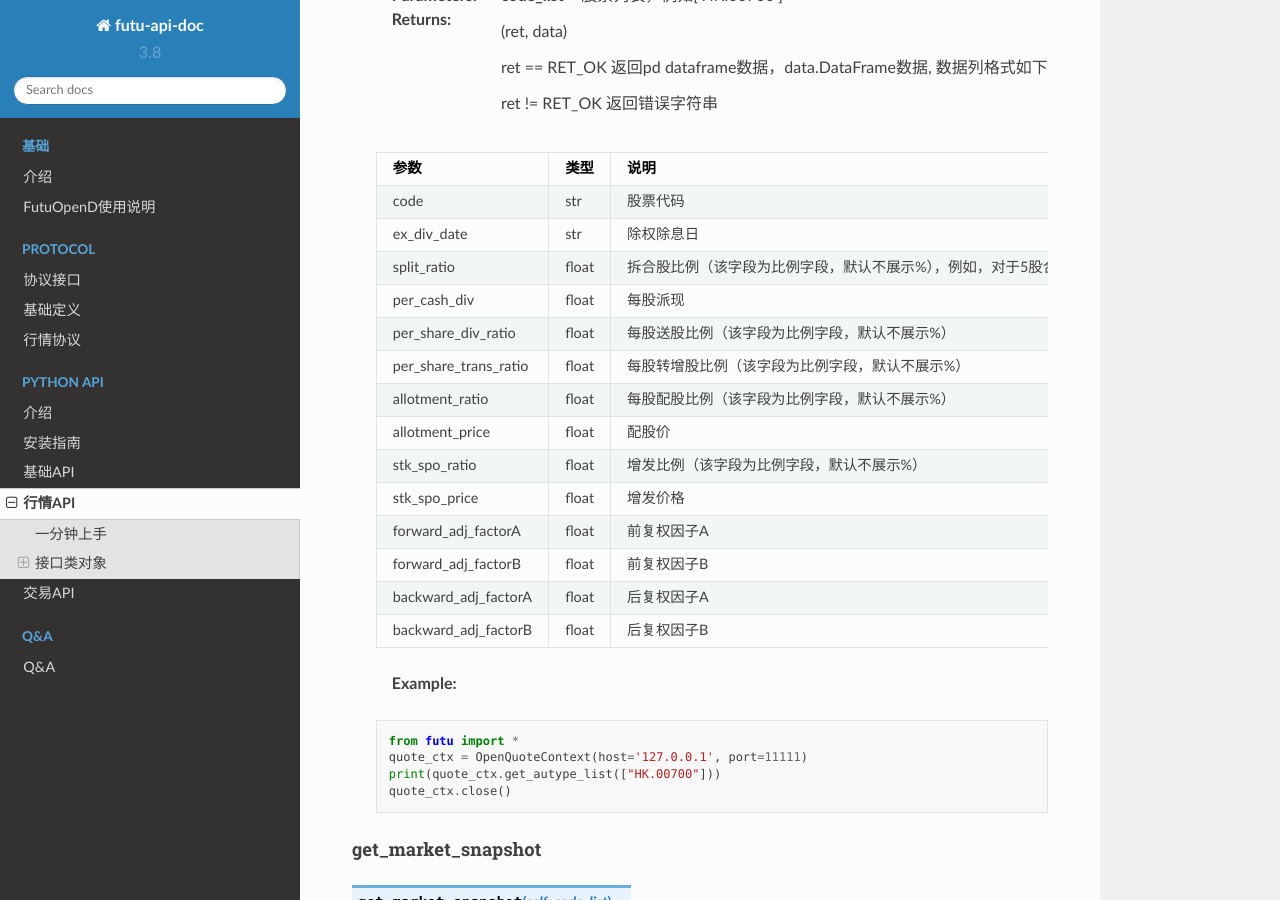
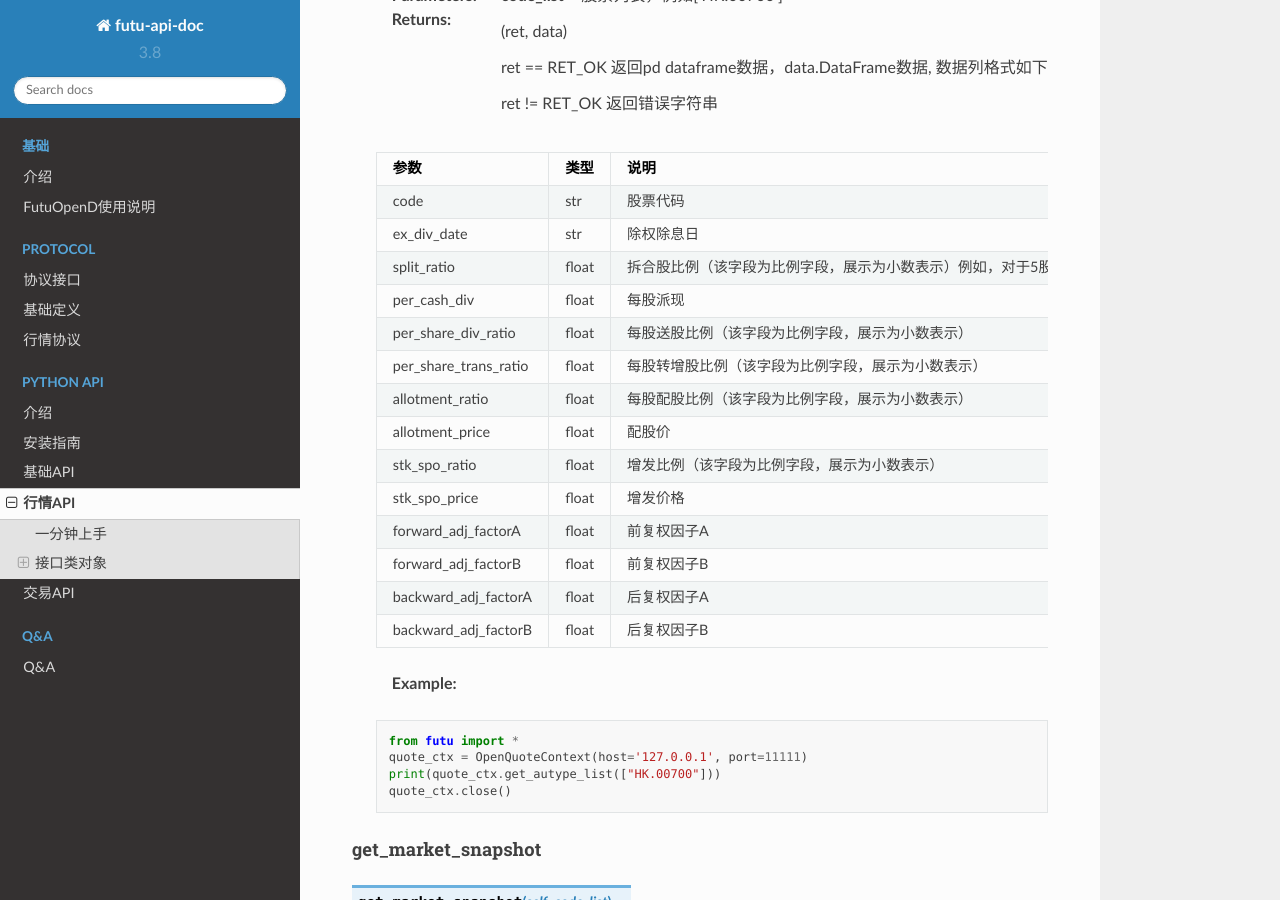
Before and after one commit to FutunnOpen/futu-api-doc, a Sphinx documentation site: the page built from doc_maker/source/api/Quote_API.rst, in a window 1280 px wide and 900 px high, scrolled down 7845 px. Built offline with Sphinx 7.4.7 and the Read the Docs theme 2.0.0, drawn with Linux system fonts in a browser that asks for light colours; pages that are not in the unit, such as notebooks, are missing from menus; some of the changed text lies outside the part shown.

Commit message:
行情的协议字段注释统一：比例类型的字段

```diff
--- a/doc_maker/source/api/Quote_API.rst
+++ b/doc_maker/source/api/Quote_API.rst
@@ -273,11 +273,11 @@
     close               float          收盘价
     high                float          最高价
     low                 float          最低价
-    pe_ratio            float          市盈率（该字段为比例字段，默认不展示%）
-    turnover_rate       float          换手率
+    pe_ratio            float          市盈率
+    turnover_rate       float          换手率（该字段为百分比字段，默认不展示%）
     volume              int            成交量
     turnover            float          成交额
-    change_rate         float          涨跌幅
+    change_rate         float          涨跌幅（该字段为百分比字段，默认不展示%）
     last_close          float          昨收价
     =================   ===========   ==============================================================================
 
@@ -329,11 +329,11 @@
     close               float          收盘价
     high                float          最高价
     low                 float          最低价
-    pe_ratio            float          市盈率（该字段为比例字段，默认不展示%）
-    turnover_rate       float          换手率
+    pe_ratio            float          市盈率
+    turnover_rate       float          换手率（该字段为百分比字段，默认不展示%）
     volume              int            成交量
     turnover            float          成交额
-    change_rate         float          涨跌幅
+    change_rate         float          涨跌幅（该字段为百分比字段，默认不展示%）
     last_close          float          昨收价
     =================   ===========   ==============================================================================
 
@@ -431,13 +431,13 @@
  =====================   ===========   ====================================================================================
  code                    str            股票代码
  ex_div_date             str            除权除息日
- split_ratio             float          拆合股比例（该字段为比例字段，默认不展示%），例如，对于5股合1股为5/1，对于1股拆5股为1/5
+ split_ratio             float          拆合股比例（该字段为比例字段，展示为小数表示）例如，对于5股合1股为5.0，对于1股拆5股为0.2
  per_cash_div            float          每股派现
- per_share_div_ratio     float          每股送股比例（该字段为比例字段，默认不展示%）
- per_share_trans_ratio   float          每股转增股比例（该字段为比例字段，默认不展示%）
- allotment_ratio         float          每股配股比例（该字段为比例字段，默认不展示%）
+ per_share_div_ratio     float          每股送股比例（该字段为比例字段，展示为小数表示）
+ per_share_trans_ratio   float          每股转增股比例（该字段为比例字段，展示为小数表示）
+ allotment_ratio         float          每股配股比例（该字段为比例字段，展示为小数表示）
  allotment_price         float          配股价
- stk_spo_ratio           float          增发比例（该字段为比例字段，默认不展示%）
+ stk_spo_ratio           float          增发比例（该字段为比例字段，展示为小数表示）
  stk_spo_price           float          增发价格
  forward_adj_factorA     float          前复权因子A
  forward_adj_factorB     float          前复权因子B
@@ -1066,11 +1066,11 @@
     close               float          收盘价
     high                float          最高价
     low                 float          最低价
-    pe_ratio            float          市盈率（该字段为比例字段，默认不展示%）
-    turnover_rate       float          换手率
+    pe_ratio            float          市盈率
+    turnover_rate       float          换手率（该字段为百分比字段，默认不展示%）
     volume              int            成交量
     turnover            float          成交额
-    change_rate         float          涨跌幅
+    change_rate         float          涨跌幅（该字段为百分比字段，默认不展示%）
     last_close          float          昨收价
     =================   ===========   ==============================================================================
 
@@ -1272,13 +1272,13 @@
 参数                      类型                        说明
 =====================   ===========   ====================================================================================
 ex_div_date             str            除权除息日
-split_ratio             float          拆合股比例（该字段为比例字段，默认不展示%），例如，对于5股合1股为5/1，对于1股拆5股为1/5
+split_ratio             float          拆合股比例（该字段为比例字段，展示为小数表示）例如，对于5股合1股为5.0，对于1股拆5股为0.2
 per_cash_div            float          每股派现
-per_share_div_ratio     float          每股送股比例（该字段为比例字段，默认不展示%）
-per_share_trans_ratio   float          每股转增股比例（该字段为比例字段，默认不展示%）
-allotment_ratio         float          每股配股比例（该字段为比例字段，默认不展示%）
+per_share_div_ratio     float          每股送股比例（该字段为比例字段，展示为小数表示）
+per_share_trans_ratio   float          每股转增股比例（该字段为比例字段，展示为小数表示）
+allotment_ratio         float          每股配股比例（该字段为比例字段，展示为小数表示）
 allotment_price         float          配股价
-stk_spo_ratio           float          增发比例（该字段为比例字段，默认不展示%）
+stk_spo_ratio           float          增发比例（该字段为比例字段，展示为小数表示）
 stk_spo_price           float          增发价格
 forward_adj_factorA     float          前复权因子A
 forward_adj_factorB     float          前复权因子B
```
Also changed, not shown: other parts of doc_maker/source/api/Quote_API.rst (+2 -2 lines), doc_maker/source/protocol/base_define.rst (+8 -8 lines), doc_maker/source/q&a/Q&A.rst (+5 -4 lines).
